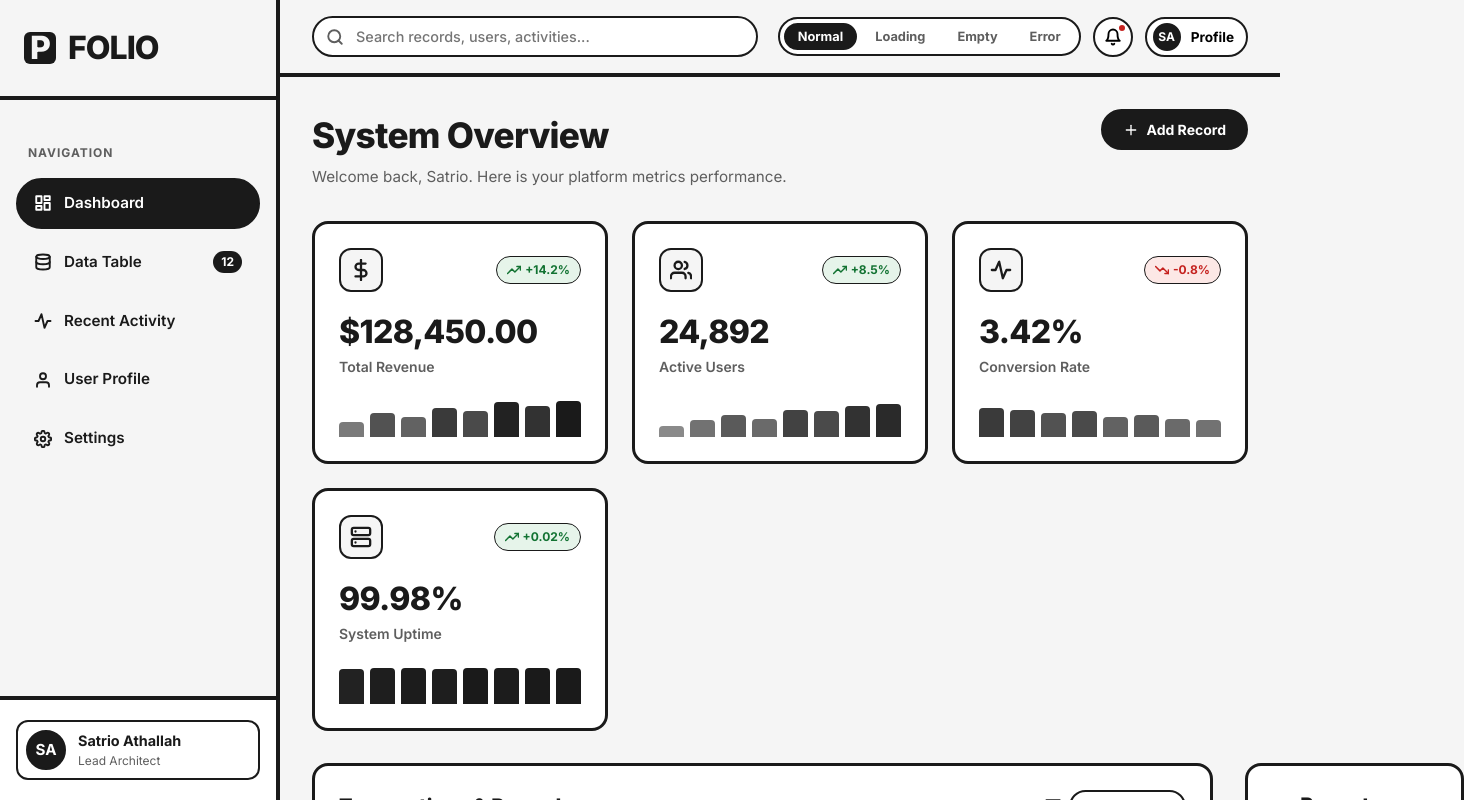
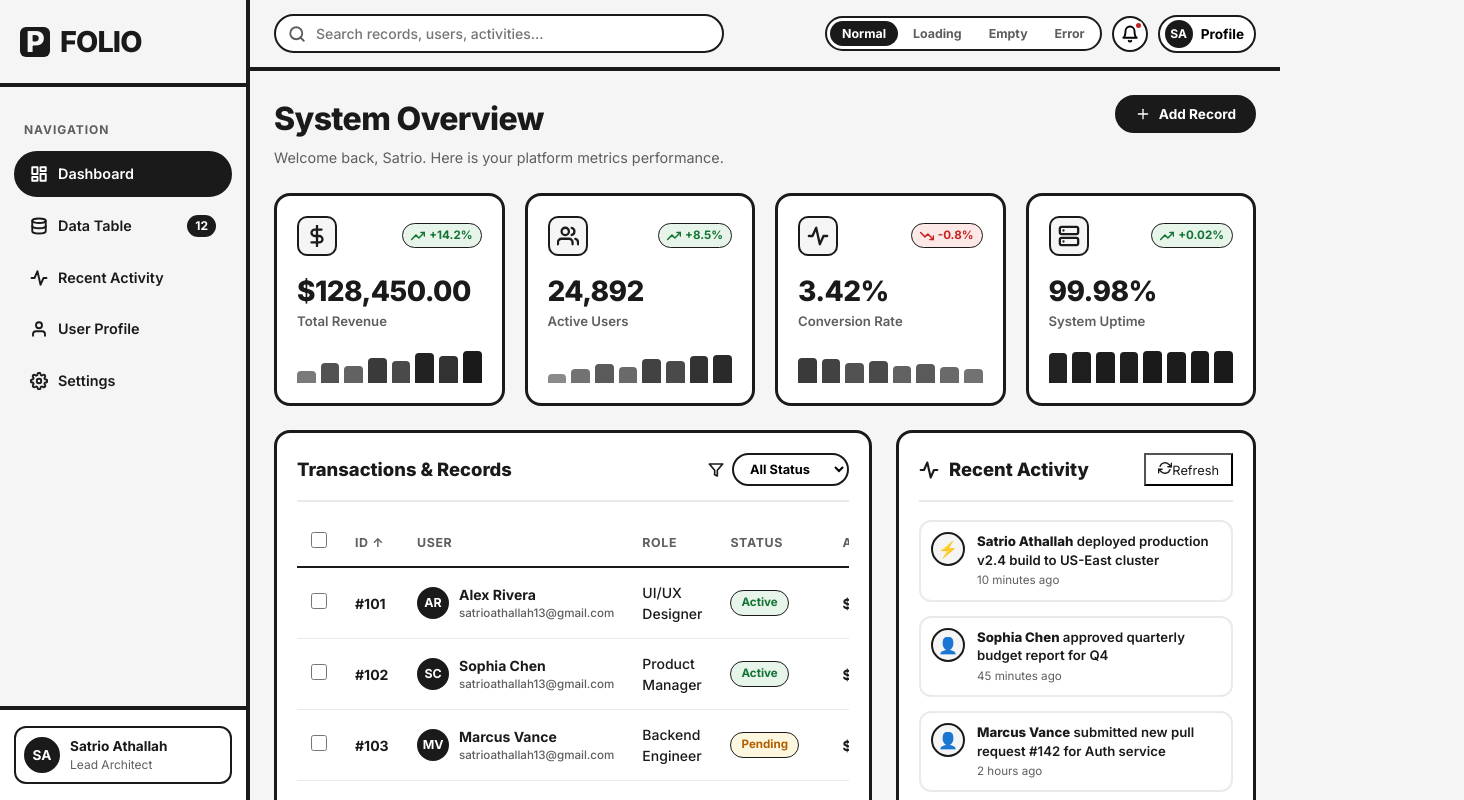
Before and after one commit to SatrioAthallah10/dashboard, a React (Vite) app: page / in a window 1280 px wide. Shown: the top 800 px of the page, 1464 px wide, since content can reach past the window. Built offline with nearby package versions, Linux system fonts and the light colour scheme.

Commit message:
Fix dashboard layout responsiveness and grid containment for Recent Activity

```diff
--- a/src/index.css
+++ b/src/index.css
@@ -32,6 +32,7 @@ body {
   line-height: 1.5;
   -webkit-font-smoothing: antialiased;
   overflow-x: hidden;
+  width: 100%;
 }
 
 button, input, select, textarea {
@@ -41,12 +42,14 @@ button, input, select, textarea {
 .dashboard-app {
   display: flex;
   min-height: 100vh;
+  width: 100%;
   position: relative;
   background-color: var(--bg-color);
+  overflow-x: hidden;
 }
 
 .sidebar {
-  width: 280px;
+  width: 250px;
   background-color: #f5f5f5;
   border-right: 4px solid var(--border-color);
   display: flex;
@@ -60,7 +63,7 @@ button, input, select, textarea {
 }
 
 .sidebar-header {
-  padding: 24px;
+  padding: 20px;
   display: flex;
   align-items: center;
   justify-content: space-between;
@@ -68,19 +71,19 @@ button, input, select, textarea {
 }
 
 .brand-logo {
-  font-size: 2rem;
+  font-size: 1.8rem;
   font-weight: 800;
   letter-spacing: -0.03em;
   display: flex;
   align-items: center;
-  gap: 12px;
+  gap: 10px;
   cursor: pointer;
   user-select: none;
 }
 
 .logo-symbol {
-  width: 32px;
-  height: 32px;
+  width: 30px;
+  height: 30px;
   background-color: var(--text-primary);
   color: var(--bg-color);
   display: flex;
@@ -104,10 +107,10 @@ button, input, select, textarea {
 
 .sidebar-nav {
   flex: 1;
-  padding: 24px 16px;
+  padding: 20px 14px;
   display: flex;
   flex-direction: column;
-  gap: 8px;
+  gap: 6px;
   overflow-y: auto;
 }
 
@@ -117,20 +120,20 @@ button, input, select, textarea {
   text-transform: uppercase;
   letter-spacing: 0.08em;
   color: var(--text-secondary);
-  padding: 8px 12px;
-  margin-top: 12px;
+  padding: 6px 10px;
+  margin-top: 8px;
 }
 
 .nav-item {
   display: flex;
   align-items: center;
   justify-content: space-between;
-  padding: 12px 16px;
+  padding: 10px 14px;
   border-radius: 999px;
   color: var(--text-primary);
   text-decoration: none;
   font-weight: 600;
-  font-size: 0.95rem;
+  font-size: 0.9rem;
   cursor: pointer;
   transition: background-color 0.2s ease, transform 0.2s ease;
   border: 2px solid transparent;
@@ -139,7 +142,7 @@ button, input, select, textarea {
 .nav-item-left {
   display: flex;
   align-items: center;
-  gap: 12px;
+  gap: 10px;
 }
 
 .nav-item:hover {
@@ -168,7 +171,7 @@ button, input, select, textarea {
 }
 
 .sidebar-footer {
-  padding: 20px 16px;
+  padding: 16px 14px;
   border-top: 4px solid var(--border-color);
   background-color: #ffffff;
 }
@@ -176,7 +179,7 @@ button, input, select, textarea {
 .sidebar-user-card {
   display: flex;
   align-items: center;
-  gap: 12px;
+  gap: 10px;
   padding: 8px;
   border-radius: 12px;
   cursor: pointer;
@@ -189,8 +192,8 @@ button, input, select, textarea {
 }
 
 .avatar {
-  width: 40px;
-  height: 40px;
+  width: 36px;
+  height: 36px;
   border-radius: 50%;
   background-color: #1A1A1A;
   color: #ffffff;
@@ -198,7 +201,7 @@ button, input, select, textarea {
   align-items: center;
   justify-content: center;
   font-weight: 700;
-  font-size: 0.95rem;
+  font-size: 0.85rem;
   border: 2px solid var(--border-color);
   overflow: hidden;
   flex-shrink: 0;
@@ -218,7 +221,7 @@ button, input, select, textarea {
 
 .user-name {
   font-weight: 700;
-  font-size: 0.9rem;
+  font-size: 0.85rem;
   white-space: nowrap;
   text-overflow: ellipsis;
   overflow: hidden;
@@ -234,11 +237,14 @@ button, input, select, textarea {
 
 .main-wrapper {
   flex: 1;
-  margin-left: 280px;
+  margin-left: 250px;
+  width: calc(100% - 250px);
+  max-width: 100%;
   display: flex;
   flex-direction: column;
   min-width: 0;
-  transition: margin-left 0.3s ease;
+  transition: margin-left 0.3s ease, width 0.3s ease;
+  overflow-x: hidden;
 }
 
 .header {
@@ -248,11 +254,12 @@ button, input, select, textarea {
   background-color: rgba(245, 245, 245, 0.95);
   backdrop-filter: blur(10px);
   border-bottom: 4px solid var(--border-color);
-  padding: 16px 32px;
+  padding: 14px 24px;
   display: flex;
   align-items: center;
   justify-content: space-between;
-  gap: 20px;
+  gap: 16px;
+  width: 100%;
 }
 
 .header-left {
@@ -260,7 +267,7 @@ button, input, select, textarea {
   align-items: center;
   gap: 16px;
   flex: 1;
-  max-width: 500px;
+  max-width: 450px;
 }
 
 .mobile-toggle-btn {
@@ -282,11 +289,11 @@ button, input, select, textarea {
 
 .search-input {
   width: 100%;
-  padding: 10px 16px 10px 42px;
+  padding: 9px 16px 9px 40px;
   border: 2px solid var(--border-color);
   border-radius: 999px;
   background-color: #ffffff;
-  font-size: 0.9rem;
+  font-size: 0.875rem;
   font-weight: 500;
   color: var(--text-primary);
   outline: none;
@@ -323,7 +330,7 @@ button, input, select, textarea {
 .header-controls {
   display: flex;
   align-items: center;
-  gap: 12px;
+  gap: 10px;
 }
 
 .state-switcher {
@@ -332,16 +339,16 @@ button, input, select, textarea {
   background-color: #ffffff;
   border: 2px solid var(--border-color);
   border-radius: 999px;
-  padding: 4px;
-  gap: 4px;
+  padding: 3px;
+  gap: 3px;
 }
 
 .state-btn {
   background: transparent;
   border: none;
-  padding: 6px 14px;
+  padding: 5px 12px;
   border-radius: 999px;
-  font-size: 0.8rem;
+  font-size: 0.775rem;
   font-weight: 700;
   color: var(--text-secondary);
   cursor: pointer;
@@ -375,8 +382,8 @@ button, input, select, textarea {
 .icon-btn {
   background-color: #ffffff;
   border: 2px solid var(--border-color);
-  width: 40px;
-  height: 40px;
+  width: 36px;
+  height: 36px;
   border-radius: 50%;
   display: flex;
   align-items: center;
@@ -393,10 +400,10 @@ button, input, select, textarea {
 
 .notification-dot {
   position: absolute;
-  top: 4px;
-  right: 4px;
-  width: 10px;
-  height: 10px;
+  top: 3px;
+  right: 3px;
+  width: 9px;
+  height: 9px;
   background-color: #c5221f;
   border-radius: 50%;
   border: 2px solid #ffffff;
@@ -405,10 +412,10 @@ button, input, select, textarea {
 .header-user-btn {
   display: flex;
   align-items: center;
-  gap: 10px;
+  gap: 8px;
   background-color: #ffffff;
   border: 2px solid var(--border-color);
-  padding: 4px 12px 4px 6px;
+  padding: 3px 10px 3px 5px;
   border-radius: 999px;
   cursor: pointer;
   transition: transform 0.2s ease;
@@ -419,11 +426,14 @@ button, input, select, textarea {
 }
 
 .content-area {
-  padding: 32px;
+  padding: 24px;
   flex: 1;
   display: flex;
   flex-direction: column;
-  gap: 32px;
+  gap: 24px;
+  width: 100%;
+  max-width: 100%;
+  overflow-x: hidden;
 }
 
 .dashboard-title-bar {
@@ -435,14 +445,14 @@ button, input, select, textarea {
 }
 
 .title-group h1 {
-  font-size: 2.2rem;
+  font-size: 2rem;
   font-weight: 800;
   letter-spacing: -0.02em;
 }
 
 .title-group p {
   color: var(--text-secondary);
-  font-size: 0.95rem;
+  font-size: 0.9rem;
   margin-top: 4px;
 }
 
@@ -456,13 +466,13 @@ button, input, select, textarea {
   display: inline-flex;
   align-items: center;
   gap: 8px;
-  padding: 10px 20px;
+  padding: 9px 18px;
   background-color: var(--text-primary);
   color: #ffffff;
   border: 2px solid var(--border-color);
   border-radius: 999px;
   font-weight: 700;
-  font-size: 0.875rem;
+  font-size: 0.85rem;
   cursor: pointer;
   transition: all 0.2s ease;
   text-decoration: none;
@@ -480,23 +490,25 @@ button, input, select, textarea {
 
 .stats-grid {
   display: grid;
-  grid-template-columns: repeat(auto-fit, minmax(240px, 1fr));
-  gap: 24px;
+  grid-template-columns: repeat(auto-fit, minmax(220px, 1fr));
+  gap: 20px;
+  width: 100%;
 }
 
 .stat-card {
   background-color: #ffffff;
   border: 3px solid var(--border-color);
   border-radius: 16px;
-  padding: 24px;
+  padding: 20px;
   display: flex;
   flex-direction: column;
-  gap: 16px;
+  gap: 14px;
   transition: transform 0.2s ease, box-shadow 0.2s ease;
+  min-width: 0;
 }
 
 .stat-card:hover {
-  transform: translateY(-4px);
+  transform: translateY(-3px);
   box-shadow: 4px 4px 0px var(--border-color);
 }
 
@@ -507,9 +519,9 @@ button, input, select, textarea {
 }
 
 .stat-icon-wrapper {
-  width: 44px;
-  height: 44px;
-  border-radius: 12px;
+  width: 40px;
+  height: 40px;
+  border-radius: 10px;
   border: 2px solid var(--border-color);
   background-color: var(--bg-color);
   display: flex;
@@ -521,9 +533,9 @@ button, input, select, textarea {
   display: inline-flex;
   align-items: center;
   gap: 4px;
-  padding: 4px 10px;
+  padding: 3px 8px;
   border-radius: 999px;
-  font-size: 0.75rem;
+  font-size: 0.725rem;
   font-weight: 700;
   border: 1px solid var(--border-color);
 }
@@ -539,23 +551,23 @@ button, input, select, textarea {
 }
 
 .stat-value {
-  font-size: 2rem;
+  font-size: 1.75rem;
   font-weight: 800;
   letter-spacing: -0.02em;
 }
 
 .stat-title {
   color: var(--text-secondary);
-  font-size: 0.875rem;
+  font-size: 0.825rem;
   font-weight: 600;
 }
 
 .mini-chart {
   display: flex;
   align-items: flex-end;
-  gap: 6px;
-  height: 36px;
-  margin-top: 8px;
+  gap: 5px;
+  height: 32px;
+  margin-top: 6px;
 }
 
 .chart-bar {
@@ -567,18 +579,21 @@ button, input, select, textarea {
 
 .dashboard-layout-grid {
   display: grid;
-  grid-template-columns: 2fr 1fr;
-  gap: 32px;
+  grid-template-columns: minmax(0, 1fr) minmax(0, 360px);
+  gap: 24px;
+  width: 100%;
 }
 
 .card-panel {
   background-color: #ffffff;
   border: 3px solid var(--border-color);
   border-radius: 16px;
-  padding: 24px;
+  padding: 20px;
   display: flex;
   flex-direction: column;
-  gap: 20px;
+  gap: 18px;
+  min-width: 0;
+  width: 100%;
 }
 
 .panel-header {
@@ -587,12 +602,12 @@ button, input, select, textarea {
   align-items: center;
   flex-wrap: wrap;
   gap: 12px;
-  padding-bottom: 16px;
+  padding-bottom: 14px;
   border-bottom: 2px solid #eaeaea;
 }
 
 .panel-title {
-  font-size: 1.25rem;
+  font-size: 1.15rem;
   font-weight: 800;
   display: flex;
   align-items: center;
@@ -601,20 +616,21 @@ button, input, select, textarea {
 
 .table-wrapper {
   overflow-x: auto;
-  margin: 0 -24px;
-  padding: 0 24px;
+  width: 100%;
+  max-width: 100%;
 }
 
 .custom-table {
   width: 100%;
+  min-width: 580px;
   border-collapse: separate;
   border-spacing: 0;
   text-align: left;
 }
 
 .custom-table th {
-  padding: 14px 16px;
-  font-size: 0.8rem;
+  padding: 12px 14px;
+  font-size: 0.775rem;
   font-weight: 700;
   text-transform: uppercase;
   letter-spacing: 0.05em;
@@ -632,8 +648,8 @@ button, input, select, textarea {
 }
 
 .custom-table td {
-  padding: 16px;
-  font-size: 0.9rem;
+  padding: 14px;
+  font-size: 0.875rem;
   font-weight: 500;
   border-bottom: 1px solid #eaeaea;
   vertical-align: middle;
@@ -651,9 +667,9 @@ button, input, select, textarea {
   display: inline-flex;
   align-items: center;
   gap: 6px;
-  padding: 4px 12px;
+  padding: 3px 10px;
   border-radius: 999px;
-  font-size: 0.75rem;
+  font-size: 0.725rem;
   font-weight: 700;
   border: 1px solid var(--border-color);
 }
@@ -681,12 +697,12 @@ button, input, select, textarea {
 .table-user {
   display: flex;
   align-items: center;
-  gap: 12px;
+  gap: 10px;
 }
 
 .table-user-avatar {
-  width: 34px;
-  height: 34px;
+  width: 32px;
+  height: 32px;
   border-radius: 50%;
   background-color: #1A1A1A;
   color: #ffffff;
@@ -694,23 +710,31 @@ button, input, select, textarea {
   align-items: center;
   justify-content: center;
   font-weight: 700;
-  font-size: 0.8rem;
+  font-size: 0.775rem;
   border: 2px solid var(--border-color);
+  flex-shrink: 0;
 }
 
 .table-user-info {
   display: flex;
   flex-direction: column;
+  overflow: hidden;
 }
 
 .table-user-name {
   font-weight: 700;
   color: var(--text-primary);
+  white-space: nowrap;
+  text-overflow: ellipsis;
+  overflow: hidden;
 }
 
 .table-user-email {
-  font-size: 0.75rem;
+  font-size: 0.725rem;
   color: var(--text-secondary);
+  white-space: nowrap;
+  text-overflow: ellipsis;
+  overflow: hidden;
 }
 
 .pagination {
@@ -718,13 +742,13 @@ button, input, select, textarea {
   align-items: center;
   justify-content: space-between;
   flex-wrap: wrap;
-  gap: 16px;
-  padding-top: 16px;
+  gap: 14px;
+  padding-top: 14px;
   border-top: 2px solid #eaeaea;
 }
 
 .pagination-info {
-  font-size: 0.875rem;
+  font-size: 0.825rem;
   color: var(--text-secondary);
   font-weight: 600;
 }
@@ -732,18 +756,18 @@ button, input, select, textarea {
 .pagination-controls {
   display: flex;
   align-items: center;
-  gap: 8px;
+  gap: 6px;
 }
 
 .page-btn {
-  min-width: 36px;
-  height: 36px;
-  padding: 0 10px;
+  min-width: 34px;
+  height: 34px;
+  padding: 0 8px;
   border: 2px solid var(--border-color);
   border-radius: 999px;
   background-color: #ffffff;
   font-weight: 700;
-  font-size: 0.85rem;
+  font-size: 0.825rem;
   cursor: pointer;
   display: flex;
   align-items: center;
@@ -769,14 +793,14 @@ button, input, select, textarea {
 .activity-list {
   display: flex;
   flex-direction: column;
-  gap: 16px;
+  gap: 14px;
 }
 
 .activity-item {
   display: flex;
   align-items: flex-start;
-  gap: 14px;
-  padding: 12px;
+  gap: 12px;
+  padding: 10px;
   border-radius: 12px;
   border: 2px solid #eaeaea;
   transition: border-color 0.2s ease;
@@ -787,8 +811,8 @@ button, input, select, textarea {
 }
 
 .activity-icon {
-  width: 36px;
-  height: 36px;
+  width: 34px;
+  height: 34px;
   border-radius: 50%;
   border: 2px solid var(--border-color);
   display: flex;
@@ -801,14 +825,15 @@ button, input, select, textarea {
 .activity-details {
   display: flex;
   flex-direction: column;
-  gap: 4px;
+  gap: 3px;
   flex: 1;
 }
 
 .activity-text {
-  font-size: 0.875rem;
+  font-size: 0.825rem;
   font-weight: 600;
   color: var(--text-primary);
+  line-height: 1.4;
 }
 
 .activity-text strong {
@@ -816,7 +841,7 @@ button, input, select, textarea {
 }
 
 .activity-time {
-  font-size: 0.75rem;
+  font-size: 0.725rem;
   color: var(--text-secondary);
 }
 
@@ -825,17 +850,18 @@ button, input, select, textarea {
   flex-direction: column;
   align-items: center;
   justify-content: center;
-  padding: 60px 24px;
+  padding: 50px 20px;
   text-align: center;
   background-color: #ffffff;
   border: 3px solid var(--border-color);
   border-radius: 16px;
-  gap: 16px;
+  gap: 14px;
+  width: 100%;
 }
 
 .state-illustration {
-  width: 80px;
-  height: 80px;
+  width: 72px;
+  height: 72px;
   border-radius: 50%;
   border: 3px solid var(--border-color);
   display: flex;
@@ -845,14 +871,14 @@ button, input, select, textarea {
 }
 
 .state-title {
-  font-size: 1.5rem;
+  font-size: 1.35rem;
   font-weight: 800;
 }
 
 .state-desc {
   color: var(--text-secondary);
-  max-width: 400px;
-  font-size: 0.95rem;
+  max-width: 380px;
+  font-size: 0.9rem;
 }
 
 .skeleton-box {
@@ -880,7 +906,7 @@ button, input, select, textarea {
   height: 120px;
   border: 3px solid #dddddd;
   border-radius: 16px;
-  padding: 24px;
+  padding: 20px;
   display: flex;
   flex-direction: column;
   justify-content: space-between;
@@ -895,7 +921,7 @@ button, input, select, textarea {
   display: flex;
   align-items: center;
   justify-content: center;
-  padding: 24px;
+  padding: 20px;
   animation: fadeIn 0.2s ease;
 }
 
@@ -904,14 +930,14 @@ button, input, select, textarea {
   border: 4px solid var(--border-color);
   border-radius: 20px;
   width: 100%;
-  max-width: 540px;
+  max-width: 500px;
   overflow: hidden;
   box-shadow: 8px 8px 0px var(--border-color);
   animation: slideUp 0.3s cubic-bezier(0.175, 0.885, 0.32, 1.275);
 }
 
 .modal-header {
-  padding: 20px 24px;
+  padding: 16px 20px;
   border-bottom: 4px solid var(--border-color);
   display: flex;
   justify-content: space-between;
@@ -920,7 +946,7 @@ button, input, select, textarea {
 }
 
 .modal-title {
-  font-size: 1.25rem;
+  font-size: 1.15rem;
   font-weight: 800;
 }
 
@@ -928,8 +954,8 @@ button, input, select, textarea {
   background: transparent;
   border: 2px solid var(--border-color);
   border-radius: 50%;
-  width: 36px;
-  height: 36px;
+  width: 32px;
+  height: 32px;
   display: flex;
   align-items: center;
   justify-content: center;
@@ -945,21 +971,21 @@ button, input, select, textarea {
 }
 
 .modal-body {
-  padding: 24px;
+  padding: 20px;
   display: flex;
   flex-direction: column;
-  gap: 20px;
+  gap: 16px;
 }
 
 .profile-hero {
   display: flex;
   align-items: center;
-  gap: 20px;
+  gap: 16px;
 }
 
 .profile-avatar-lg {
-  width: 80px;
-  height: 80px;
+  width: 70px;
+  height: 70px;
   border-radius: 50%;
   border: 4px solid var(--border-color);
   background-color: #1A1A1A;
@@ -967,24 +993,25 @@ button, input, select, textarea {
   display: flex;
   align-items: center;
   justify-content: center;
-  font-size: 2rem;
+  font-size: 1.75rem;
   font-weight: 800;
 }
 
 .profile-hero-info h2 {
-  font-size: 1.4rem;
+  font-size: 1.25rem;
   font-weight: 800;
 }
 
 .profile-hero-info p {
   color: var(--text-secondary);
   font-weight: 600;
+  font-size: 0.875rem;
 }
 
 .profile-stats-row {
   display: grid;
   grid-template-columns: repeat(3, 1fr);
-  gap: 12px;
+  gap: 10px;
   text-align: center;
 }
 
@@ -992,16 +1019,16 @@ button, input, select, textarea {
   background-color: var(--bg-color);
   border: 2px solid var(--border-color);
   border-radius: 12px;
-  padding: 12px;
+  padding: 10px;
 }
 
 .profile-stat-num {
-  font-size: 1.25rem;
+  font-size: 1.15rem;
   font-weight: 800;
 }
 
 .profile-stat-label {
-  font-size: 0.75rem;
+  font-size: 0.725rem;
   color: var(--text-secondary);
   font-weight: 700;
   margin-top: 2px;
@@ -1010,21 +1037,22 @@ button, input, select, textarea {
 .profile-field-group {
   display: flex;
   flex-direction: column;
-  gap: 6px;
+  gap: 4px;
 }
 
 .profile-field-label {
-  font-size: 0.8rem;
+  font-size: 0.775rem;
   font-weight: 700;
   text-transform: uppercase;
   color: var(--text-secondary);
 }
 
 .profile-field-value {
-  padding: 10px 14px;
+  padding: 8px 12px;
   border: 2px solid var(--border-color);
   border-radius: 10px;
   font-weight: 600;
+  font-size: 0.875rem;
   background-color: var(--bg-color);
 }
 
@@ -1038,7 +1066,7 @@ button, input, select, textarea {
   to { transform: translateY(0); opacity: 1; }
 }
 
-@media (max-width: 1024px) {
+@media (max-width: 1200px) {
   .dashboard-layout-grid {
     grid-template-columns: 1fr;
   }
@@ -1046,6 +1074,7 @@ button, input, select, textarea {
 
 @media (max-width: 768px) {
   .sidebar {
+    width: 270px;
     transform: translateX(-100%);
   }
 
@@ -1060,6 +1089,7 @@ button, input, select, textarea {
 
   .main-wrapper {
     margin-left: 0;
+    width: 100%;
   }
 
   .mobile-toggle-btn {
@@ -1067,7 +1097,7 @@ button, input, select, textarea {
   }
 
   .header {
-    padding: 16px;
+    padding: 14px 16px;
     flex-wrap: wrap;
   }
 
@@ -1077,7 +1107,7 @@ button, input, select, textarea {
 
   .content-area {
     padding: 16px;
-    gap: 20px;
+    gap: 16px;
   }
 
   .state-switcher {
@@ -1091,7 +1121,7 @@ button, input, select, textarea {
   }
 
   .title-group h1 {
-    font-size: 1.75rem;
+    font-size: 1.6rem;
   }
 
   .stat-card {
```
